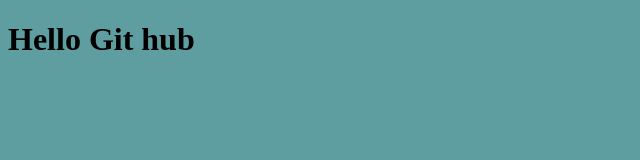
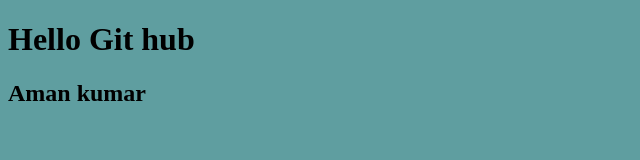
Before and after one commit to amankr794/project1, a plain HTML site: page index.html in a window 1280 px wide. Shown: the whole page, without its empty margins (0-640 px from the left). Drawn offline with Linux system fonts and the light colour scheme.

Commit message:
second commit

```diff
--- a/index.html
+++ b/index.html
@@ -9,5 +9,6 @@
 </head>
 <body>
     <h1>Hello Git hub</h1>
+    <h2> Aman kumar</h2>
 </body>
 </html>
```
